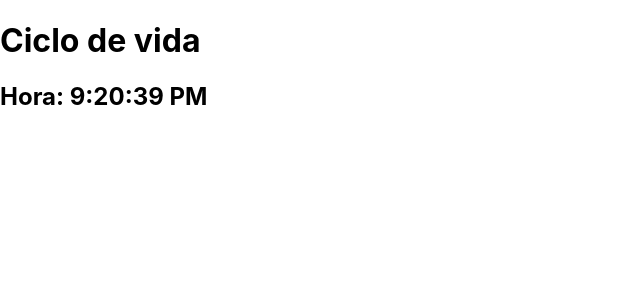
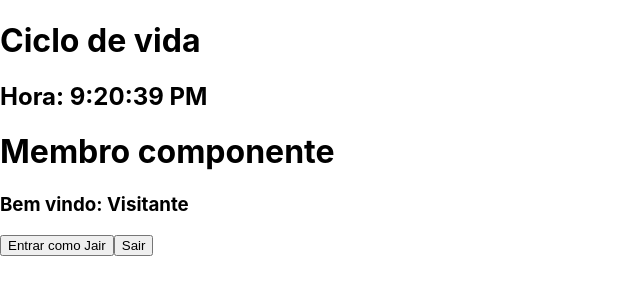
Before and after one commit to jhdresch/meu-primeiro-react, a React (Create React App) app: page / in a window 1280 px wide. Shown: the top 300 px of the page, without its empty margins (0-640 px from the left). Built offline with nearby package versions, Linux system fonts and the light colour scheme.

Commit message:
Criando Eventos com react

```diff
--- a/src/App.js
+++ b/src/App.js
@@ -1,5 +1,5 @@
 import React, { Component } from "react";
-
+import Membro from "./components/Membros";
 class App extends Component {
     constructor(props) {
         super(props);
@@ -9,7 +9,7 @@ class App extends Component {
     }
     // acionando antes de montar o dom
     componentWillMount() {
-        alert('Antes de montar o dom');
+        console.log('Antes de montar o dom');
     }
 
 
@@ -47,6 +47,7 @@ class App extends Component {
             <div>
                 <h1>Ciclo de vida</h1>
                 <h2>Hora: {this.state.hora}</h2>
+                <Membro membro='Visitante' />
             </div>
         );
     }
--- /dev/null
+++ b/src/components/Membros/index.js
@@ -0,0 +1,42 @@
+import React, { Component } from "react";
+
+
+class Membro extends Component {
+
+    constructor(props) {
+        super(props);
+        this.state = {
+            membro: props.membro
+        }
+        this.novoUsuario = this.novoUsuario.bind(this);
+
+
+    }
+
+    novoUsuario() {
+        this.setState({ membro: 'Jair' })
+    }
+
+
+
+    render(props) {
+        return (
+            <div>
+                <h1>Membro componente</h1>
+                <h3>Bem vindo: {this.state.membro}</h3>
+                <button onClick={this.novoUsuario}>
+                    Entrar como Jair
+                </button>
+                <button onClick={() => {
+                    this.setState({ membro: 'Visitante' })
+                }}>
+                    Sair
+                </button>
+            </div>
+        );
+    }
+
+
+}
+
+export default Membro;
```
